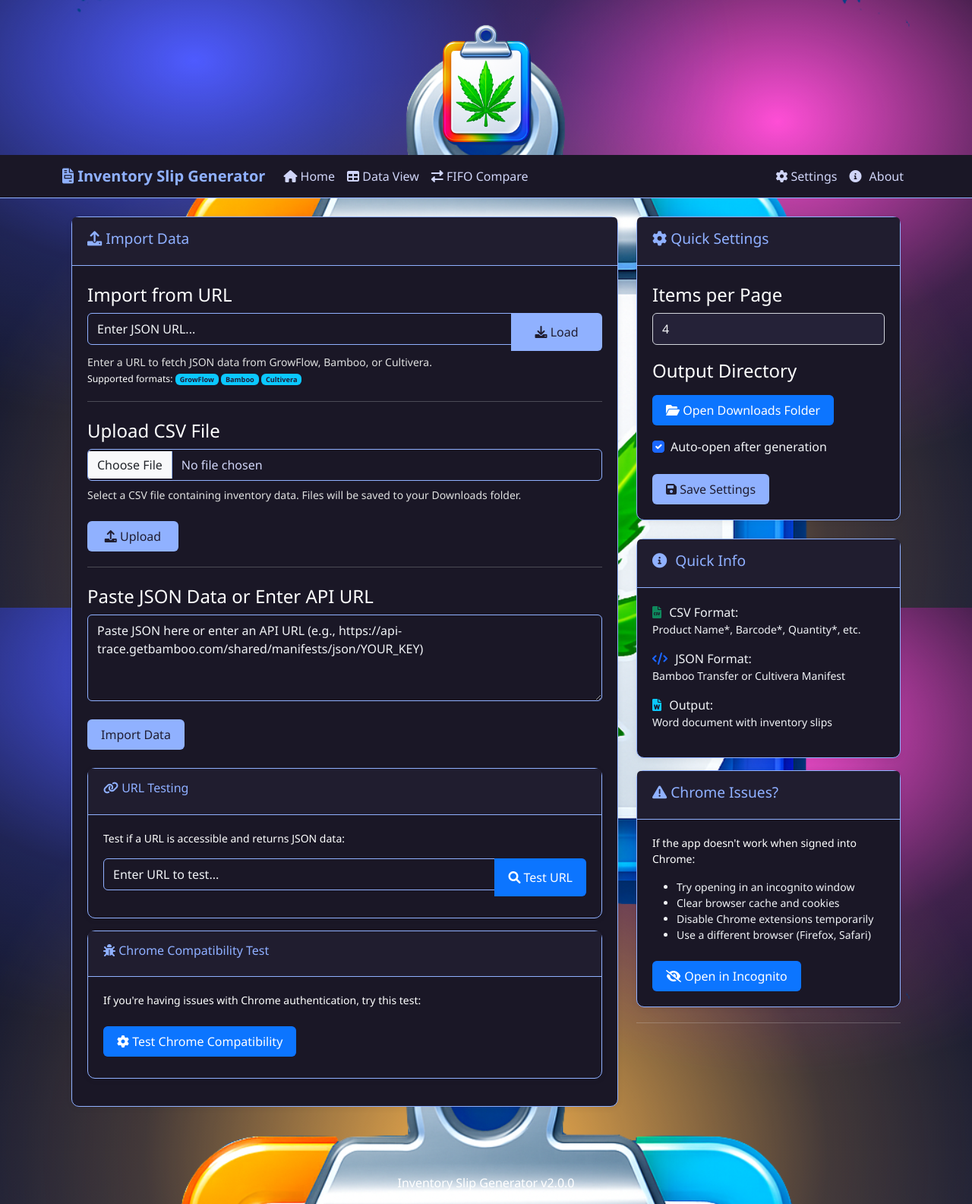
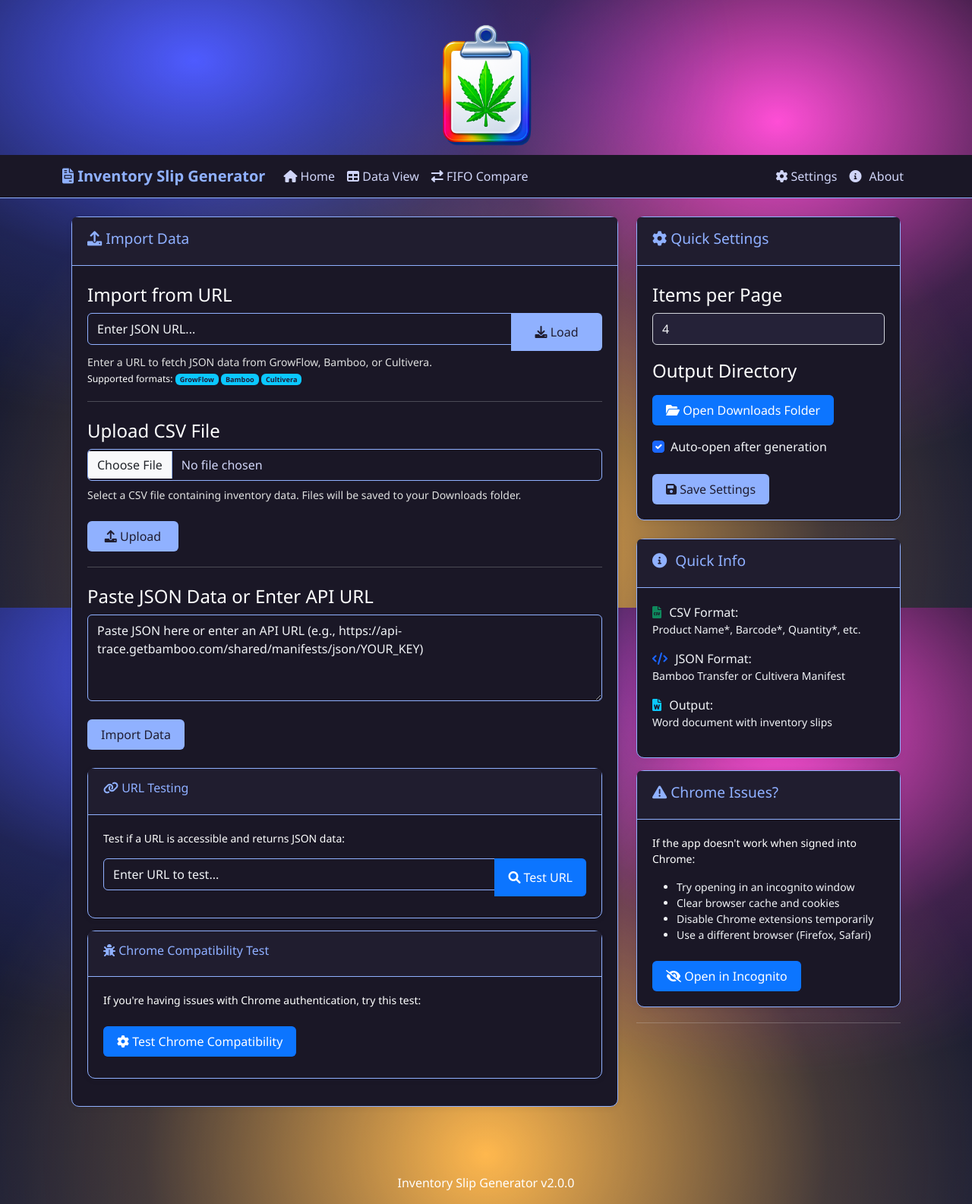
Before and after one commit to leruseadam/JSONInventorySlipsWeb-copy, a Flask app: page / in a window 1280 px wide. Shown: the whole page at 76% size. Run offline with Flask 2, Linux system fonts and the light colour scheme.

Commit message:
Fix: remove logo from background gradients to avoid duplicated logo

```diff
--- a/static/style.css
+++ b/static/style.css
@@ -1,17 +1,15 @@
 /* Enhanced Progress Modal Styles */
 body.app-lava-bg {
-    /* If the image is missing, the gradient will still show */
+    /* Decorative gradients only — remove logo image to avoid duplicate logo in header */
     background-image:
-        /* Use `logo.png` as a safe fallback to avoid 404 when the decorative image is missing */
-        url('/static/images/logo.png'),
         radial-gradient(1200px 800px at 20% 10%, #4e5bff 0%, rgba(78,91,255,0.2) 35%, transparent 60%),
         radial-gradient(900px 700px at 80% 20%, #ff4ed6 0%, rgba(255,78,214,0.18) 40%, transparent 65%),
         radial-gradient(1000px 900px at 50% 90%, #ffb84e 0%, rgba(255,184,78,0.18) 45%, transparent 70%),
         linear-gradient(180deg, #0f1224 0%, #1b1e36 100%);
-    background-size: cover, auto, auto, auto, auto;
-    background-attachment: fixed, fixed, fixed, fixed, fixed;
-    background-position: center center, center center, center center, center center, center center;
-    background-repeat: no-repeat, no-repeat, no-repeat, no-repeat, no-repeat;
+    background-size: auto, auto, auto, cover;
+    background-attachment: fixed, fixed, fixed, fixed;
+    background-position: center center, center center, center center, center center;
+    background-repeat: no-repeat, no-repeat, no-repeat, no-repeat;
     animation: lavaShift 32s ease-in-out infinite alternate;
 }
 
```
